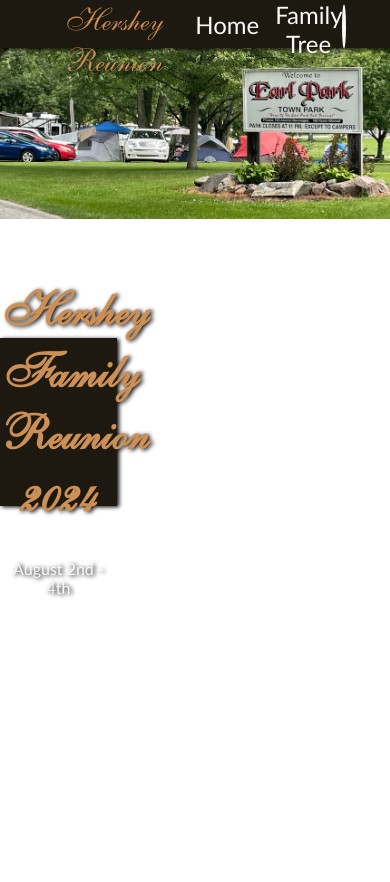
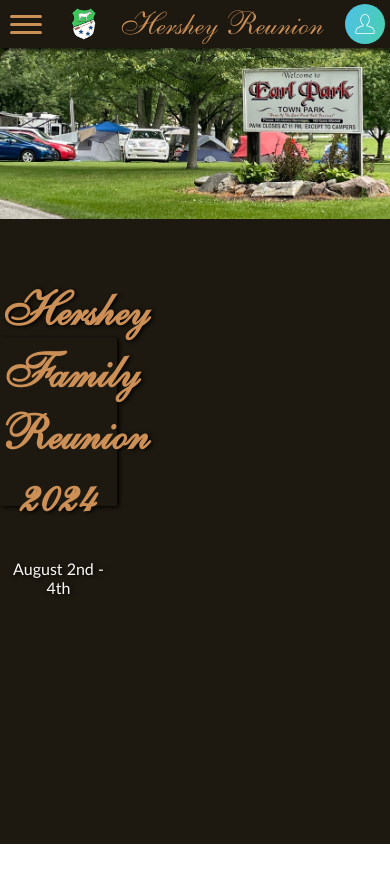
Before and after one commit to kasualkid12/fr-website, a React (Create React App) app in the folder client/: page / in a window 390 px wide. Shown: the top 882 px of the page. Built offline with nearby package versions, Linux system fonts and the light colour scheme.

Commit message:
adjusted navbar to mobile first development

```diff
--- a/client/src/modules/NavBar.tsx
+++ b/client/src/modules/NavBar.tsx
@@ -1,20 +1,31 @@
-import React from 'react';
-
+import React, { useState } from 'react';
 import '../styles/NavBar.scss';
 import crest from '../public/Hershey Crest.512x(Transparent).png';
-import defaultPfp from '../public/Default user.svg'
+import defaultPfp from '../public/Default user.svg';
 
 function NavBar() {
+  const [isOpen, setIsOpen] = useState(false);
+
   return (
     <div className="Navbar">
-      <div className="FamilySeal">
-        <img className="Crest" alt="The family crest" src={crest} />
+      <div className={`Hamburger ${isOpen ? 'open' : ''}`} onClick={() => setIsOpen(!isOpen)}>
+        <div className="Bar"></div>
+        <div className="Bar"></div>
+        <div className="Bar"></div>
       </div>
-      <div className='Title'>Hershey Reunion</div>
-      <a href="/">Home</a>
-      <a href="/family-tree">Family Tree</a>
+      <div className="CenterContent">
+        <div className="FamilySeal">
+          <img className="Crest" alt="The family crest" src={crest} />
+        </div>
+        <div className="Title">Hershey Reunion</div>
+      </div>
+      <div className={`DropdownMenu ${isOpen ? 'open' : ''}`}>
+          <a href="/">Home</a>
+          <a href="/family-tree">Family Tree</a>
+        </div>
+      {/* Can be added back when accounts are added */}
       <div className="ProfileImage">
-        <img className='Pfp' alt='pfp' src={defaultPfp} />
+        <img className="Pfp" alt="pfp" src={defaultPfp} />
       </div>
     </div>
   );
--- a/client/src/styles/Home.scss
+++ b/client/src/styles/Home.scss
@@ -2,11 +2,12 @@
 @import './colors';
 
 .Home {
+  height: 100vh;
   width: 100%;
-  height: 100vh;
   background-image: url('../public/Reunion\ 2023\ Earl\ Park.jpg');
   background-repeat: no-repeat;
   background-size: 100%;
+  background-color: $darkmain;
 }
 
 .FrontPage {
@@ -20,8 +21,8 @@
 .Tagline {
   background-color: $darkmain;
   color: $lightmain;
+  height: 20%;
   width: 30%;
-  height: 20%;
   filter: drop-shadow(2px 1px 2px #000000);
   text-align: center;
   flex-direction: column;
@@ -36,6 +37,6 @@
 }
 
 .Info {
-  height: 100%;
+  height: 50%;
   width: 100%;
 }
--- a/client/src/styles/NavBar.scss
+++ b/client/src/styles/NavBar.scss
@@ -10,65 +10,127 @@
   z-index: 99;
   background-color: $darkmain;
   filter: drop-shadow(2px 1px 2px #000000);
+  justify-content: space-between;
+  align-items: center;
+  padding: 0 10px;
 }
 
-.FamilySeal {
-  top: 50%;
-  -ms-transform: translateY(-50%);
-  transform: translateY(10%);
-  margin-left: 3rem;
-  border-radius: 50%;
-  width: 5rem;
-  height: 5rem;
-  display: block;
-  background: $darkmain;
+.CenterContent {
+  display: flex;
+  flex-direction: row;
+  align-items: center;
+  justify-content: center;
+  flex: 1;
+  position: relative;
 }
 
-.Crest {
+.FamilySeal, .ProfileImage {
+  border-radius: 50%;
+  width: 2.5rem;
+  height: 2.5rem;
+  display: block;
+  overflow: hidden;
+  margin-right: 15px;
+  transform: translateY(0%);
+}
+
+.Crest, .Pfp {
+  max-width: 100%;
   max-height: 100%;
-  max-width: 100%;
 }
 
 .Title {
-  margin: auto;
-  margin-left: 1rem;
-  margin-right: 1rem;
   font-size: xx-large;
   font-family: 'Hershey';
   color: $titlelight;
 }
 
-a {
-  // top: 50%;
-  // transform: translateY(20%);
-  margin: auto;
-  margin-left: 1rem;
-  margin-right: 0;
-  text-align: center;
-  font-size: x-large;
-  color: $lightmain;
-  text-decoration: none;
+.Hamburger {
+  display: flex;
+  flex-direction: column;
+  justify-content: space-around;
+  width: 2rem;
+  height: 1.5rem;
+  cursor: pointer;
+  transform: rotate(0deg);
+  transition: 0.5s ease-in-out;
 }
 
-a:hover {
+.Bar {
+  background-color: $titlelight;
+  height: 3px;
+  border-radius: 2px;
+  transition: all 0.3s ease;
+}
+
+.Hamburger.open .Bar:nth-child(1) {
+  transform: translateY(8px) rotate(45deg);
+}
+
+.Hamburger.open .Bar:nth-child(2) {
+  opacity: 0;
+  transform: scale(0);
+}
+
+.Hamburger.open .Bar:nth-child(3) {
+  transform: translateY(-8px) rotate(-45deg);
+}
+
+.DropdownMenu {
+  display: flex;
+  flex-direction: column;
+  position: absolute;
+  top: 3rem;
+  right: 0;
+  // background-color: $darkmain;
+  width: 100%;
+  z-index: 100;
+  overflow: hidden;
+  max-height: 0;
+  opacity: 0;
+  transition: all .75s ease-in-out;
+}
+
+.Navbar .DropdownMenu.open {
+  max-height: 200px; // Adjust based on content size
+  opacity: 1;
+}
+
+.DropdownMenu a {
+  padding: 0.5rem 1rem;
+  text-decoration: none;
+  color: $lightmain;
+  text-align: center;
+  position: relative;
+  z-index: 2;
+}
+
+.DropdownMenu a:hover {
   color: $linkdark;
 }
 
-.ProfileImage {
-  top: 50%;
-  -ms-transform: translateY(-50%);
-  transform: translateY(10%);
-  margin-left: auto;
-  margin-right: 3rem;
-  border-radius: 50%;
-  width: 2.5rem;
-  height: 2.5rem;
-  display: block;
-  border: 2px solid $lightmain;
-  overflow: hidden;
+.DropdownMenu::after {
+  content: "";
+  position: absolute;
+  bottom: 0;
+  left: 0;
+  right: 0;
+  height: 100%; // Height of the gradient effect
+  background: linear-gradient(to bottom, rgba(29, 25, 16, 0.8) 0%, rgba(29, 25, 16, 0.3) 100%); // Updated gradient
+  pointer-events: none; // Ensure clicks pass through the gradient
+  z-index: 1;
 }
 
-.Pfp {
-  max-width: 100%;
-  max-height: 100%;
+@media (min-width: 768px) {
+  .Hamburger, .DropdownMenu {
+    display: none;
+  }
+  .Title {
+    display: block;
+    margin: auto;
+  }
+  .FamilySeal, .ProfileImage {
+    width: 5rem;
+    height: 5rem;
+  }
 }
```
Also changed, not shown: 1 other file (tests, documents, lock files or other folders).
